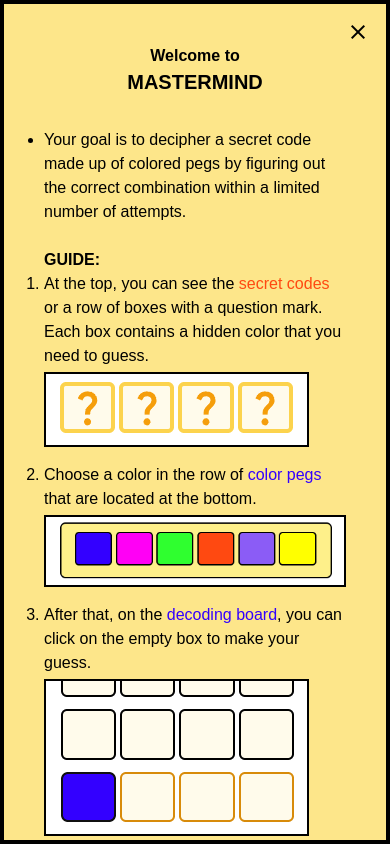
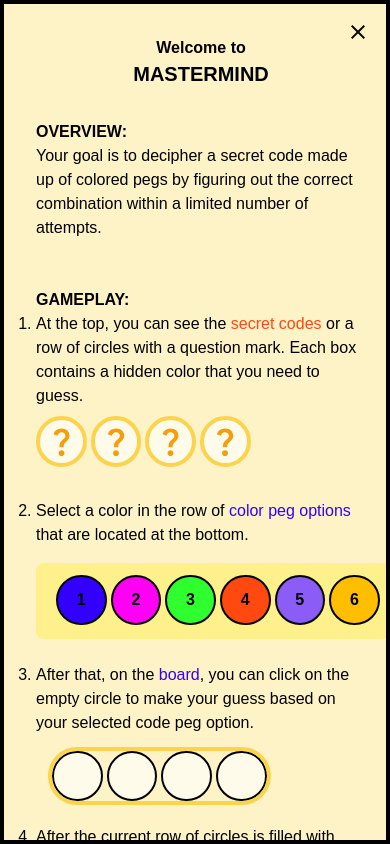
Before and after one commit to Verseler/mastermind, a React (Vite) app: page / in a window 390 px wide. Built offline with nearby package versions, Linux system fonts and the light colour scheme; a web font is replaced by a local one.

Commit message:
style: update game guide

```diff
--- a/package.json
+++ b/package.json
@@ -12,8 +12,7 @@
   "dependencies": {
     "react": "^18.2.0",
     "react-confetti": "^6.1.0",
-    "react-dom": "^18.2.0",
-    "react-lazy-load-image-component": "^1.6.0"
+    "react-dom": "^18.2.0"
   },
   "devDependencies": {
     "@types/react": "^18.2.37",
--- a/src/App.jsx
+++ b/src/App.jsx
@@ -163,7 +163,6 @@ function App() {
         />
 
         <CodePegOptions
-          codePegOptions={codePegOptions}
           selectedCodePeg={selectedCodePeg}
           setSelectedCodePeg={setSelectedCodePeg}
           selectedDifficulty={selectedDifficulty}
--- a/src/components/Board.jsx
+++ b/src/components/Board.jsx
@@ -160,7 +160,6 @@ export default function Board({
             className={`${row.attempt === currentAttempt ? "rounded-full outline-4 outline-amber-300 outline": ""}
             flex gap-1`}
           >{CodeCells(row, index)}</div>
-{/*${cell === '' && row.attempt === currentAttempt ? "animate-blinking" : ""} */}
           <div
             className={`${selectedDifficulty.level == "Hard" ? "max-w-[7vh]" : "max-w-[5vh]"} flex gap-0.5 justify-center  flex-wrap ms-3`}
           >
--- a/src/components/CodePegOptions.jsx
+++ b/src/components/CodePegOptions.jsx
@@ -1,20 +1,22 @@
 import CircularCell from "./CircularCell";
 import Timestamp from "../utilities/Timestamp";
-import { getCodePegColor, getCodePegNumber } from "../utilities/codePegs";
+import { getCodePegs, getCodePegColor, getCodePegNumber } from "../utilities/codePegs";
 
 export default function CodePegOptions({
-  codePegOptions,
   selectedCodePeg,
   setSelectedCodePeg,
   selectedDifficulty
 }) {
+
+  const codePegOptions = getCodePegs();
+  const maxCodePegOption = selectedDifficulty?.maxCodePegs == null ? 6 : selectedDifficulty.maxCodePegs;
 
   return (
     <div className="grid w-full bg-yellow-200 place-content-center min-h-max sm:bg-transparent sm:items-start">
       <div
         className={`flex justify-center gap-1 min-h-[9vh] rounded-lg bg-yellow-200 py-3 px-5 sm:border-black sm:border-2 `}
       >
-        {codePegOptions.slice(0, selectedDifficulty.maxCodePegs).map((code, index) => (
+        {codePegOptions.slice(0, maxCodePegOption).map((code, index) => (
           <CircularCell
             className="grid font-bold place-items-center"
             key={code + index + Timestamp}
--- a/src/components/ShowGuideModal.jsx
+++ b/src/components/ShowGuideModal.jsx
@@ -1,16 +1,104 @@
 import Modal from "./Modal";
-import attemptsImg from "../assets/guide/attempts.png";
-import codingpegsImg from "../assets/guide/codingpegs.png";
-import decodingboardImg from "../assets/guide/decodingboard.png";
-import scoreImg from "../assets/guide/score.png";
-import secretImg from "../assets/guide/secret.png";
-import winImg from "../assets/guide/win.png";
-import { LazyLoadImage } from "react-lazy-load-image-component";
 import Button from "./Button";
+import Timestamp from "../utilities/Timestamp";
+import CircularCell from "./CircularCell";
+import questionMarkIcon from "../assets/question_mark_icon.svg";
+import {
+  getCodePegs,
+  getCodePegColor,
+  getCodePegNumber,
+} from "../utilities/codePegs";
+import { getScorePinColor } from "../utilities/scorePin";
 
-export default function showGuideModal({handleShowGuideModal}) {
-  return(
-    <Modal className="relative w-screen h-screen  overflow-x-scroll text-xl border-4 border-black sm:max-h-[550px] sm:max-w-4xl sm:rounded-xl p-10 bg-amber-200">
+export default function showGuideModal({ handleShowGuideModal }) {
+  const secretCodeSample = () => {
+    return (
+      <div className="flex gap-1 py-2 w-max">
+        {[0, 1, 2, 3].map((_, index) => (
+          <CircularCell
+            className="grid place-items-center"
+            key={_ + index + Timestamp}
+            size="lg"
+            borderWidth="4"
+            borderColor="border-amber-300"
+            backgroundColor="bg-amber-50"
+          >
+            <img
+              src={questionMarkIcon}
+              className="object-contain w-5/6 h-5/6"
+            />
+          </CircularCell>
+        ))}
+      </div>
+    );
+  };
+
+  const codePegOptionsSample = () => {
+    const codePegOptions = getCodePegs();
+
+    return (
+      <div
+        className={`flex justify-center gap-1 min-h-[9vh] w-max my-4 rounded-lg bg-yellow-200 py-3 px-5 sm:border-black sm:border-2 `}
+      >
+        {codePegOptions.slice(0, 6).map((code, index) => (
+          <CircularCell
+            className="grid font-bold place-items-center"
+            key={code + index + Timestamp}
+            type="button"
+            size="lg"
+            borderWidth="2"
+            backgroundColor={getCodePegColor(code)}
+          >
+            <span className="select-none">{getCodePegNumber(code)}</span>
+          </CircularCell>
+        ))}
+      </div>
+    );
+  };
+
+  const currentAtemptRowSample = () => {
+    return (
+      <div className="flex gap-1 m-4 rounded-full w-max outline-4 outline-amber-300 outline">
+        {[0, 1, 2, 3].map((cell, cellIndex) => (
+          <CircularCell
+            className="grid font-bold place-items-center"
+            key={cell + cellIndex + Timestamp}
+            size="lg"
+            borderWidth="2"
+            type="button"
+            backgroundColor="bg-amber-50"
+          >
+            <span className="select-none"></span>
+          </CircularCell>
+        ))}
+      </div>
+    );
+  };
+
+  const currentAtemptRowScoresSample = () => {
+    return (
+      <div className="grid grid-cols-2 gap-1 m-4 rounded-full w-max">
+        {["CORRECT", "MISPLACED", "WRONG", "WRONG"].map((cell, index) => (
+          <CircularCell
+            key={cell + index + Timestamp}
+            size="sm"
+            backgroundColor={getScorePinColor(cell)}
+          />
+        ))}
+      </div>
+    );
+  };
+
+  const remainingAttemptCountSample = () => {
+    return (
+      <div className="p-2 m-3 text-2xl font-bold bg-white w-max">
+        <p>10</p>
+      </div>
+    );
+  };
+
+  return (
+    <Modal className="relative w-screen h-screen  overflow-x-scroll text-xl border-4 border-black sm:max-h-[550px] sm:max-w-4xl sm:rounded-xl pl-8 pr-5 py-8 sm:p-10 bg-amber-100">
       <Button
         className="absolute cursor-pointer top-4 right-10"
         type="ghost"
@@ -19,77 +107,75 @@ export default function showGuideModal({handleShowGuideModal}) {
         <span className="fixed material-symbols-outlined">close</span>
       </Button>
 
-        <h1 className="mb-8 text-base font-bold text-center sm:text-xl">
-          Welcome to{" "}
-          <span className="block text-xl sm:text-3xl">MASTERMIND</span>
+      <h1 className="text-base font-bold text-center sm:text-xl">
+        Welcome to <span className="block text-xl sm:text-3xl">MASTERMIND</span>
       </h1>
-        <ul className="text-base list-disc text-start sm:text-xl">
-          <li>
+      <h2 className="mt-8 text-base font-bold sm:text-xl">OVERVIEW:</h2>
+      <p className="text-base sm:text-xl">
       Your goal is to decipher a secret code made up of colored pegs by
           figuring out the correct combination within a limited number of
           attempts.
-          </li>
-        </ul>
-        <h2 className="mt-6 text-base font-bold sm:text-xl">GUIDE:</h2>
-        <ol className="space-y-4 text-base list-decimal sm:text-xl">
+      </p>
+
+      <h2 className="mt-12 text-base font-bold sm:text-xl">GAMEPLAY:</h2>
+      <ol className="space-y-6 text-base list-decimal sm:text-xl">
         <div>
           <li>
             At the top, you can see the{" "}
             <span className="text-nb-red">secret codes</span> or a row of
-              boxes with a question mark. Each box contains a hidden color that
+            circles with a question mark. Each box contains a hidden color that
             you need to guess.
-              <LazyLoadImage className="mt-1 border-2 border-black h-30" src={secretImg} alt="boxes with question marks" />
+            {secretCodeSample()}
           </li>
         </div>
         <div>
           <li>
-              Choose a color in the row of{" "}
-              <span className="text-nb-blue">color pegs</span> that are located
-              at the bottom.
+            Select a color in the row of{" "}
+            <span className="text-nb-blue">color peg options</span> that are
+            located at the bottom.
           </li>
-            <LazyLoadImage className="mt-1 border-2 border-black h-30" src={codingpegsImg} alt="a row of boxes with different colors" />
+          {codePegOptionsSample()}
         </div>
         <div>
           <li>
-              After that, on the{" "}
-              <span className="text-nb-blue">decoding board</span>, you can
-              click on the empty box to make your guess.
-              <LazyLoadImage className="mt-1 border-2 border-black h-30" src={decodingboardImg} alt="a board of boxes" />
+            After that, on the <span className="text-nb-blue">board</span>, you
+            can click on the empty circle to make your guess based on your
+            selected code peg option.
+            {currentAtemptRowSample()}
           </li>
         </div>
         <div>
           <li>
-              After the row of boxes is filled with colors, it will be evaluated
-              to check if your set of guesses is correct. If it is not, then it
-              will give a feedback or scores that will be displayed on the
-              <span className="text-nb-blue"> scoreboard</span>.
-              <LazyLoadImage className="mt-1 border-2 border-black h-30" src={scoreImg} alt="a board of boxes for scores" />
+            After the current row of circles is filled with colors, it will be
+            evaluated to check if your set of guesses is correct. If it is not,
+            then it will give a feedback or scores that will be displayed on the
+            right side which composed of small circles
             <p className="block">
-                <span className="font-bold text-black">black</span> - correct
-                color and position.
+              <span className="font-bold text-black bg-nb-orange">black</span> -
+              correct color and position.
             </p>
             <p className="block">
-                <span className="font-bold text-gray-400">gray</span> - correct
-                color but not the position.
+              <span className="font-bold text-gray-500 bg-nb-orange">gray</span>{" "}
+              - correct color but not the position.
             </p>
             <p className="block">
-                <span className="font-bold text-slate-50">white</span> - color
-                and position are wrong.
+              <span className="font-bold text-white bg-nb-orange">white</span> -
+              color and position are wrong.
             </p>
+            {currentAtemptRowScoresSample()}
           </li>
         </div>
         <div>
           <li>
             You will be given 10 <span className="text-nb-red">attempts</span>{" "}
             to guess the secret codes.
-              <LazyLoadImage className="mt-1 border-2 border-black h-30" src={attemptsImg} alt="number nine" />
+            {remainingAttemptCountSample()}
           </li>
         </div>
         <div>
           <li>
-              If you guess the secret code before the remaining attempts run
-              out, you win the game.
-              <LazyLoadImage className="mt-1 border-2 border-black h-30" src={winImg} alt="winning indicator" />
+            If you guess the secret code before the remaining attempts run out,
+            you win the game.
           </li>
         </div>
       </ol>
```
Also changed, not shown: src/components/SecretCodes.jsx (+0 -13 lines). Lines whose indentation alone changed are shown as unchanged.
